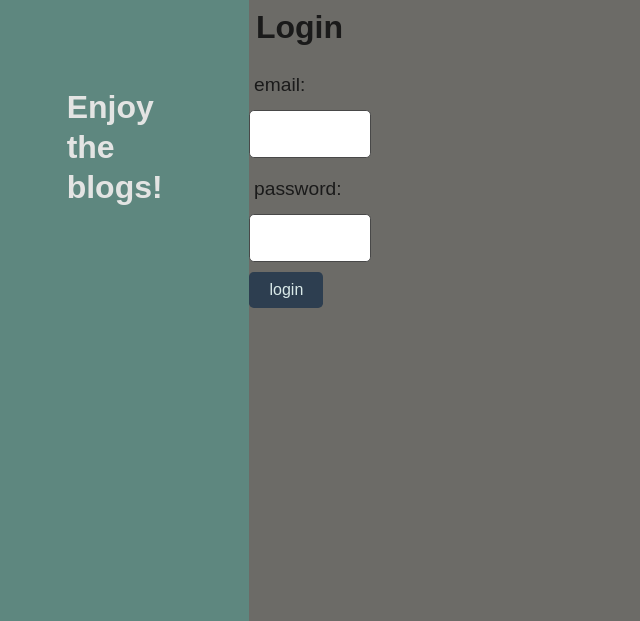
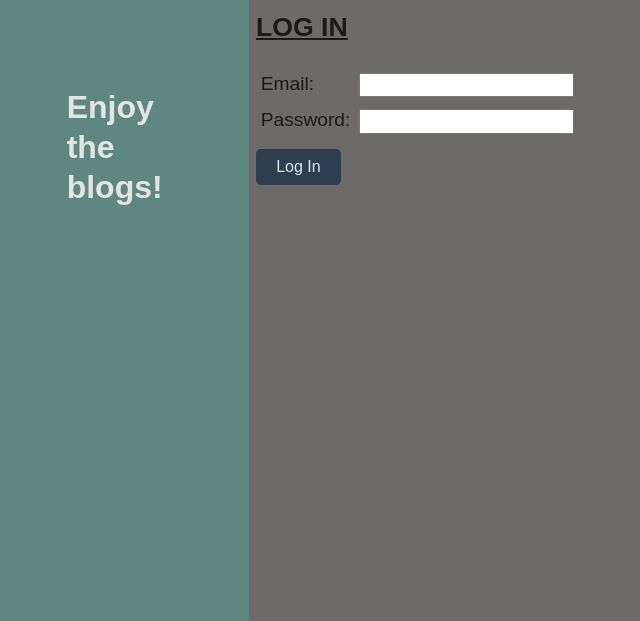
Before and after one commit to melwang1/techblogger, a Node project: template views/login.handlebars in a window 1280 px wide. Shown: the part 179-800 px from the top of the page, without its empty margins (20-660 px from the left). Run offline with Node 20 templates, Linux system fonts and the light colour scheme; the template is opened without the code that fills it, so the values that code supplies are empty; some libraries are stand-ins or nearby versions.

Commit message:
adjusted css for the log in and sign up page

```diff
--- a/public/css/style.css
+++ b/public/css/style.css
@@ -183,7 +183,30 @@ img {
   margin-left: 3pt;
 }
 
-/* Comment */
+/* LOGIN */
+.logintitle {
+  font-size: 20pt;
+  text-decoration: underline;
+}
+
+.login-form {
+  font-family: Arial, Helvetica, sans-serif;
+  padding: 5pt;
+}
+
+#email-login {
+  margin-left: 30pt;
+}
+
+#password-login {
+  margin-left: 3pt;
+}
+
+.loginbtn {
+  margin-top: 10pt;
+}
+
+/* COMMENT */
 .addComment {
   font-family: Arial, Helvetica, sans-serif;
   padding: 5pt;
@@ -196,5 +219,4 @@ h2 {
 
 .commentbtn {
   margin-top: 10pt;
-
 }
--- a/views/login.handlebars
+++ b/views/login.handlebars
@@ -1,20 +1,16 @@
-<div class="row">
-  <div class="col-md-6">
-    <h2>Login</h2>
-
-    <form class="form login-form">
-      <div class="form-group">
-        <label for="email-login">email:</label>
-        <input class="form-input" type="text" id="email-login" />
-      </div>
-      <div class="form-group">
-        <label for="password-login">password:</label>
-        <input class="form-input" type="password" id="password-login" />
-      </div>
-      <div class="form-group">
-        <button class="btn btn-primary" type="submit">login</button>
-      </div>
-    </form>
+<form class="login-form">
+  <p class='logintitle'><strong>LOG IN</strong></p>
+  <div>
+    <label for="email-login">Email:</label>
+    <input type="text" id="email-login" />
   </div>
+  <div>
+    <label for="password-login">Password:</label>
+    <input type="password" id="password-login" />
+  </div>
+  <div>
+    <button type="submit" class='btn btn-primary loginbtn'>Log In</button>
+  </div>
+</form>
 
 <script src="./js/login.js"></script>
```
